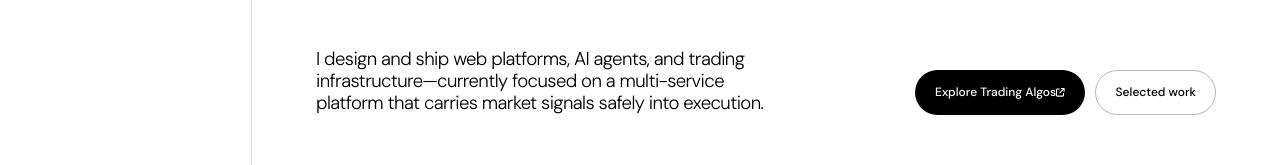
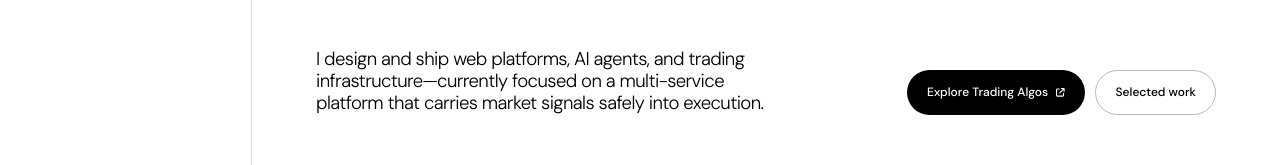
Before and after one commit to nishimweprince/nishimweprince, a Next.js app in the folder portfolio/: page / in a window 1280 px wide. Shown: the part 331-496 px from the top of the page. Built offline with nearby package versions, Linux system fonts and the light colour scheme.

Commit message:
feat: Update buttons styling
- Adds gap between button text and the external link icon

```diff
--- a/portfolio/src/app/globals.css
+++ b/portfolio/src/app/globals.css
@@ -360,6 +360,7 @@ a {
   min-height: 2.8rem;
   align-items: center;
   justify-content: center;
+  gap: 0.5rem;
   padding: 0.7rem 1.2rem;
   border: 1px solid transparent;
   border-radius: 999px;
```
